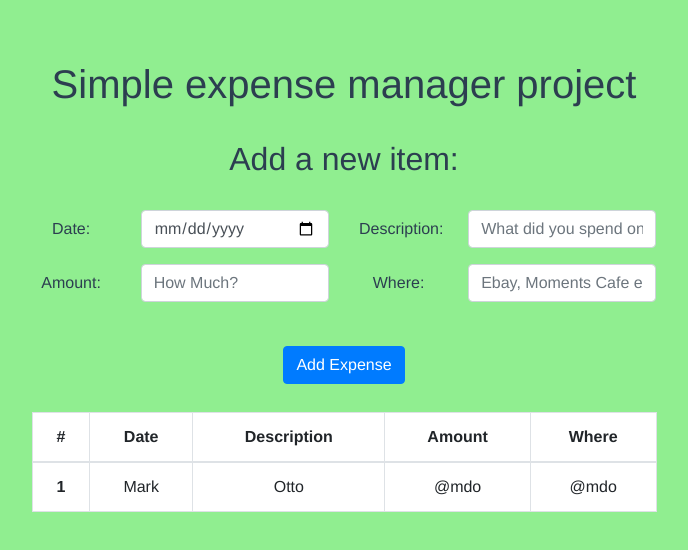
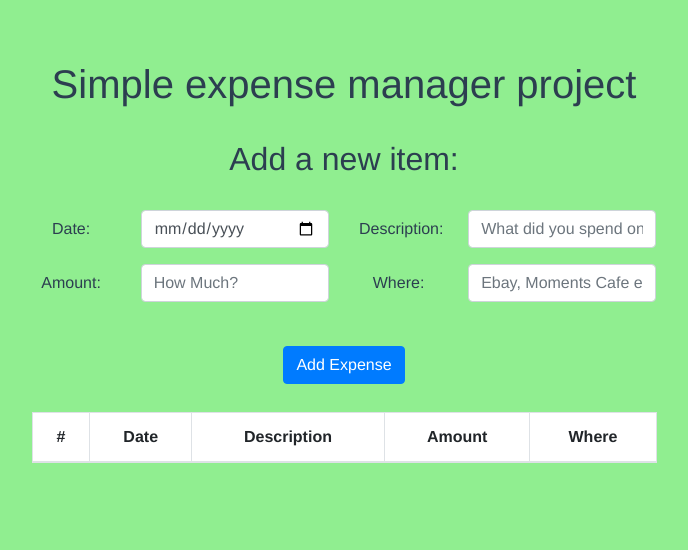
Before and after one commit to YoniWitz/Expense-Tracker-Vue, a Vue app: page / in a window 1280 px wide. Shown: the top 550 px of the page, without its empty margins (296-984 px from the left). Built offline with nearby package versions, Linux system fonts and the light colour scheme.

Commit message:
table bounded to expense array

```diff
--- a/src/components/ExpenseTracker.vue
+++ b/src/components/ExpenseTracker.vue
@@ -53,13 +53,13 @@
               <th scope="col">Where</th>
             </tr>
           </thead>
-          <tbody>
+          <tbody v-for="(item,index) in expenses" v-bind:key=index>
             <tr>
-              <th scope="row">1</th>
-              <td>Mark</td>
-              <td>Otto</td>
-              <td>@mdo</td>
-              <td>@mdo</td>
+              <th scope="row">{{index | addOne}}</th>
+              <td>{{item.amount}}</td>
+              <td>{{item.desc}}</td>
+              <td>{{item.amount}}</td>
+              <td>{{item.where}}</td>
             </tr>
           </tbody>
         </table>
@@ -96,6 +96,17 @@ export default {
       }
       this.expenses.push(expense);
       console.log(this.expenses);
+      this.clearForm();
+    },
+    clearForm(){
+      this.where = '';
+      this.amount = '';
+      this.desc = '';
+    }
+  },
+  filters:{
+    addOne(index){
+      return index + 1;
     }
   }
 };
```
